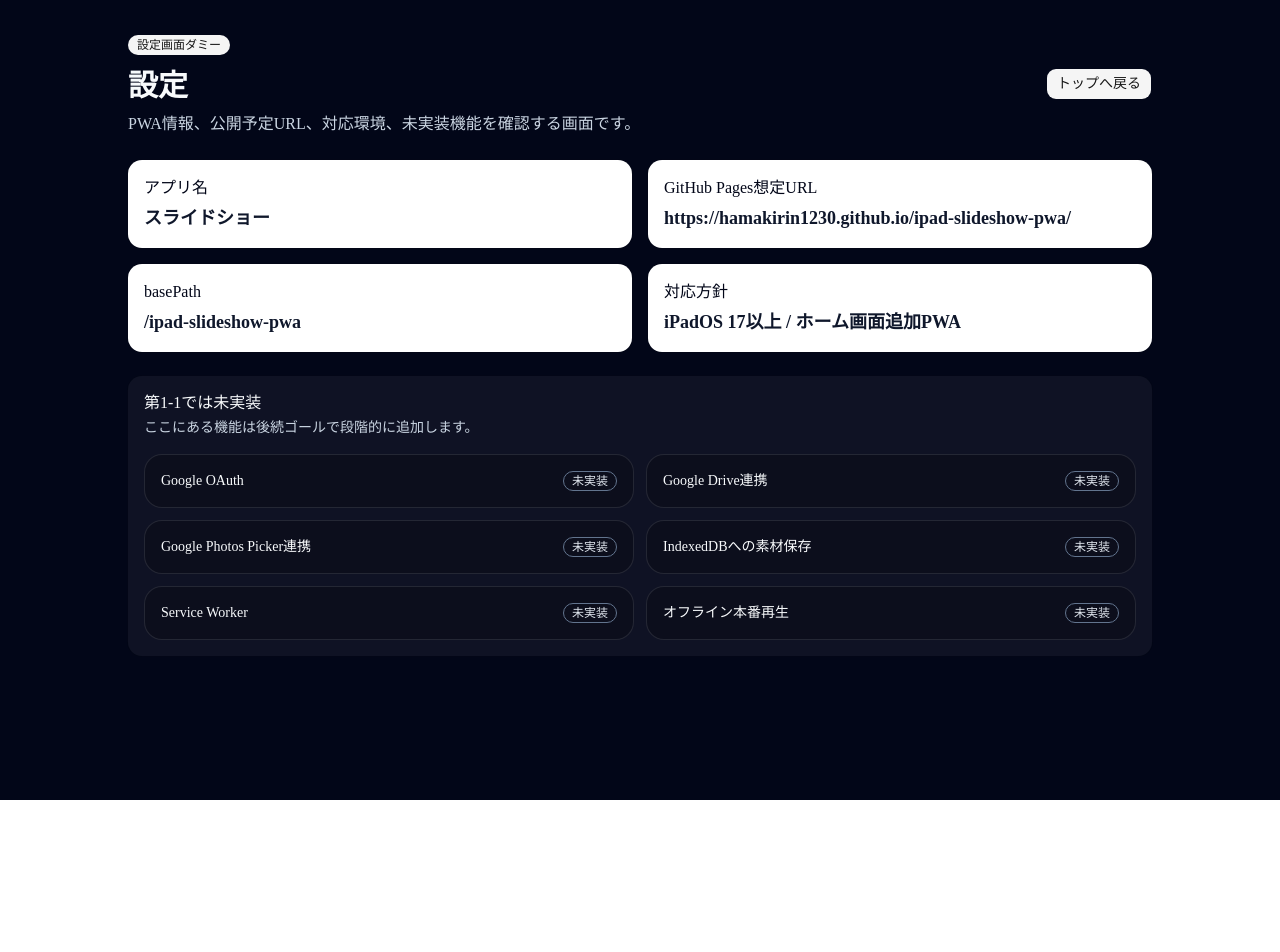
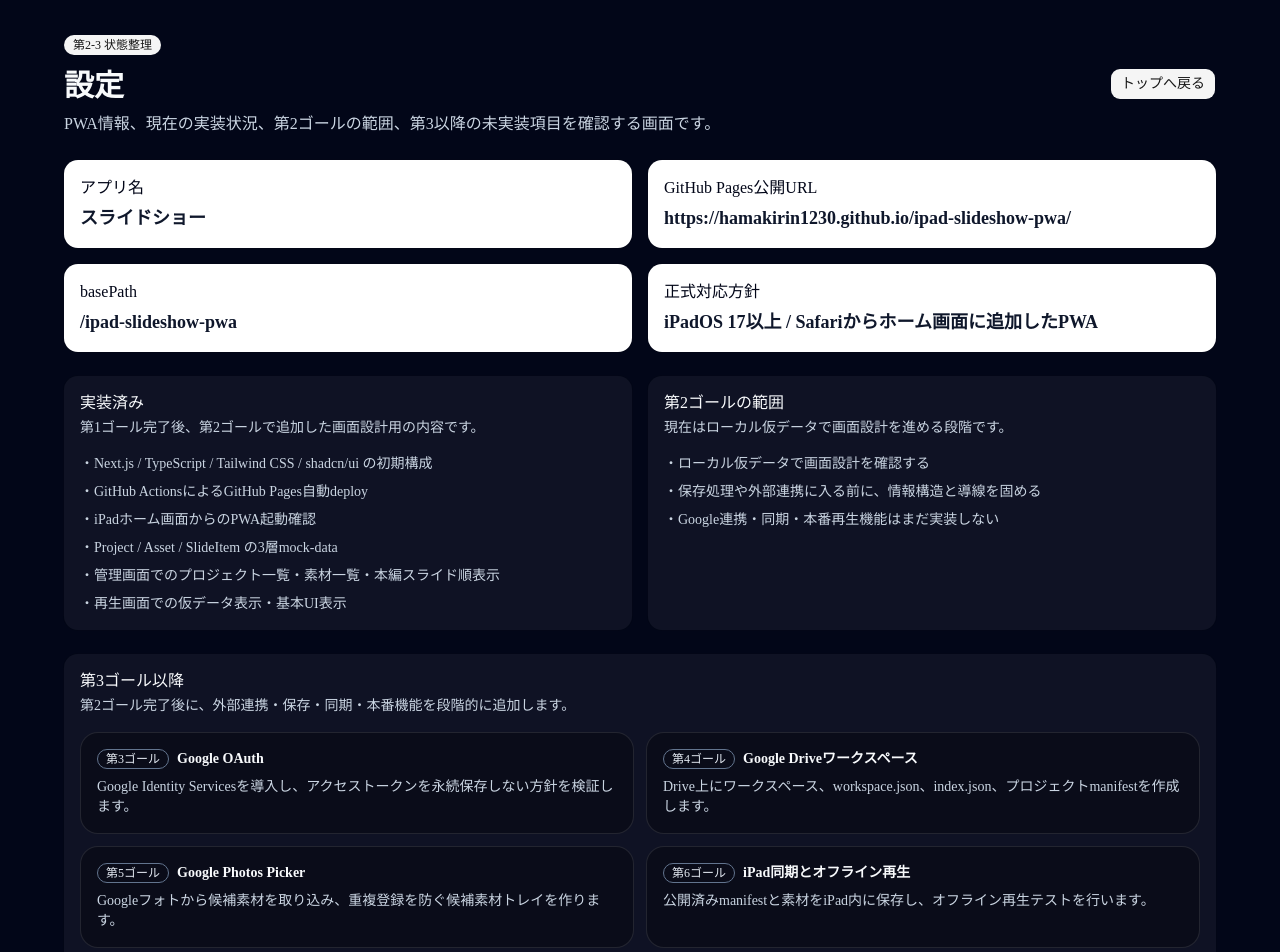
Before and after one commit to hamakirin1230/ipad-slideshow-pwa, a Next.js app: page /ipad-slideshow-pwa/settings in a window 1280 px wide. Shown: the top 952 px of the page. Before the commit the page ends 800 px from the top, so only its background shows below. Built offline with nearby package versions, Linux system fonts and the light colour scheme.

Commit message:
Update home and settings status views

```diff
--- a/src/app/page.tsx
+++ b/src/app/page.tsx
@@ -13,31 +13,54 @@ const navigationItems = [
   {
     href: "/admin",
     title: "管理画面",
-    description: "ワークスペース、プロジェクト、素材、公開状態を管理します。",
-    badge: "PC向け",
+    description:
+      "仮データでプロジェクト一覧、素材一覧、本編スライド順を確認します。",
+    badge: "第2-1対応済み",
   },
   {
     href: "/player",
     title: "再生画面",
-    description: "iPadで同期済みスライドショーを検証・再生します。",
-    badge: "iPad向け",
+    description:
+      "仮データで再生プレビュー、再生前チェック、スライド順リストを確認します。",
+    badge: "第2-2対応済み",
   },
   {
     href: "/settings",
     title: "設定",
-    description: "PWA情報、対応環境、公開URL、未実装機能を確認します。",
-    badge: "確認用",
+    description:
+      "現在の実装状況、公開URL、未実装範囲、後続ゴールを確認します。",
+    badge: "第2-3で更新",
   },
+];
+
+const completedItems = [
+  "GitHub PagesでPWAを公開済み",
+  "iPadのホーム画面からPWAとして起動確認済み",
+  "Project / Asset / SlideItem の3層mock-dataを追加済み",
+  "管理画面で仮データを表示済み",
+  "再生画面で仮データによる基本UIを表示済み",
+];
+
+const deferredItems = [
+  "Google OAuth",
+  "Google Driveワークスペース",
+  "Google Photos Picker",
+  "IndexedDB保存",
+  "iPad同期",
+  "オフライン再生",
+  "動画再生",
+  "テロップ編集",
+  "本番モード",
 ];
 
 export default function Home() {
   return (
     <main className="min-h-screen bg-slate-950 px-6 py-8 text-slate-50">
-      <div className="mx-auto flex w-full max-w-5xl flex-col gap-8">
+      <div className="mx-auto flex w-full max-w-6xl flex-col gap-8">
         <section className="rounded-3xl border border-white/10 bg-white/5 p-6 shadow-2xl">
           <div className="flex flex-col gap-4">
             <Badge className="w-fit" variant="secondary">
-              第1-1 ダミーUI
+              第2ゴール進行中
             </Badge>
             <div className="space-y-3">
               <h1 className="text-3xl font-bold tracking-tight sm:text-5xl">
@@ -45,7 +68,8 @@ export default function Home() {
               </h1>
               <p className="max-w-3xl text-base leading-7 text-slate-300">
                 iPadで安定して再生するためのスライドショーPWAです。
-                現在は第1-1として、Windows上で起動する土台と画面入口を作っています。
+                第2ゴールでは、Google連携や保存処理に入る前に、
+                ローカル仮データで管理画面と再生画面の情報設計を確認しています。
               </p>
             </div>
           </div>
@@ -53,7 +77,10 @@ export default function Home() {
 
         <section className="grid gap-4 md:grid-cols-3">
           {navigationItems.map((item) => (
-            <Card key={item.href} className="border-white/10 bg-white text-slate-950">
+            <Card
+              key={item.href}
+              className="border-white/10 bg-white text-slate-950"
+            >
               <CardHeader>
                 <div className="flex items-center justify-between gap-3">
                   <CardTitle>{item.title}</CardTitle>
@@ -70,18 +97,18 @@ export default function Home() {
           ))}
         </section>
 
-        <section className="grid gap-4 md:grid-cols-2">
+        <section className="grid gap-4 lg:grid-cols-[1fr_1fr]">
           <Card className="border-white/10 bg-white/5 text-slate-50">
             <CardHeader>
               <CardTitle>現在の到達点</CardTitle>
               <CardDescription className="text-slate-300">
-                GitHub Pages公開前のローカル開発段階です。
+                第1ゴール完了後、第2ゴールの画面設計を進めています。
               </CardDescription>
             </CardHeader>
             <CardContent className="space-y-2 text-sm text-slate-300">
-              <p>・Next.js / TypeScript / Tailwind CSS の雛形作成</p>
-              <p>・shadcn/ui の最小導入</p>
-              <p>・管理、再生、設定画面の入口作成</p>
+              {completedItems.map((item) => (
+                <p key={item}>・{item}</p>
+              ))}
             </CardContent>
           </Card>
 
@@ -89,13 +116,44 @@ export default function Home() {
             <CardHeader>
               <CardTitle>まだ実装しないこと</CardTitle>
               <CardDescription className="text-slate-300">
-                第1-1では外部連携や本番再生機能は扱いません。
+                第2ゴールでは、外部連携・保存・同期・本番再生機能は扱いません。
               </CardDescription>
             </CardHeader>
-            <CardContent className="space-y-2 text-sm text-slate-300">
-              <p>・Google OAuth / Drive / Photos 連携</p>
-              <p>・iPadへの同期、IndexedDB保存、オフライン再生</p>
-              <p>・動画再生、テロップ編集、公開履歴</p>
+            <CardContent className="flex flex-wrap gap-2">
+              {deferredItems.map((item) => (
+                <Badge
+                  key={item}
+                  variant="outline"
+                  className="border-slate-500 text-slate-200"
+                >
+                  {item}
+                </Badge>
+              ))}
+            </CardContent>
+          </Card>
+        </section>
+
+        <section>
+          <Card className="border-white/10 bg-white/5 text-slate-50">
+            <CardHeader>
+              <CardTitle>次の開発段階</CardTitle>
+              <CardDescription className="text-slate-300">
+                第2ゴール完了後は、第3ゴールとしてGoogle OAuthの検証に進みます。
+              </CardDescription>
+            </CardHeader>
+            <CardContent className="grid gap-3 text-sm text-slate-300 md:grid-cols-3">
+              <div className="rounded-2xl border border-white/10 bg-black/30 p-4">
+                <p className="font-semibold text-slate-50">第3ゴール</p>
+                <p className="mt-2">Google OAuthを導入し、アクセストークンを永続保存しない方針を検証します。</p>
+              </div>
+              <div className="rounded-2xl border border-white/10 bg-black/30 p-4">
+                <p className="font-semibold text-slate-50">第4ゴール</p>
+                <p className="mt-2">Google Drive上にワークスペース、プロジェクト、manifestを作ります。</p>
+              </div>
+              <div className="rounded-2xl border border-white/10 bg-black/30 p-4">
+                <p className="font-semibold text-slate-50">第5ゴール以降</p>
+                <p className="mt-2">Googleフォト取り込み、iPad同期、オフライン再生、本番向け機能を順番に追加します。</p>
+              </div>
             </CardContent>
           </Card>
         </section>
--- a/src/app/settings/page.tsx
+++ b/src/app/settings/page.tsx
@@ -9,13 +9,13 @@ import {
   CardTitle,
 } from "@/components/ui/card";
 
-const settings = [
+const appSettings = [
   {
     label: "アプリ名",
     value: "スライドショー",
   },
   {
-    label: "GitHub Pages想定URL",
+    label: "GitHub Pages公開URL",
     value: "https://hamakirin1230.github.io/ipad-slideshow-pwa/",
   },
   {
@@ -23,30 +23,84 @@ const settings = [
     value: "/ipad-slideshow-pwa",
   },
   {
-    label: "対応方針",
-    value: "iPadOS 17以上 / ホーム画面追加PWA",
+    label: "正式対応方針",
+    value: "iPadOS 17以上 / Safariからホーム画面に追加したPWA",
   },
 ];
 
-const notImplemented = [
+const implementedItems = [
+  "Next.js / TypeScript / Tailwind CSS / shadcn/ui の初期構成",
+  "GitHub ActionsによるGitHub Pages自動deploy",
+  "iPadホーム画面からのPWA起動確認",
+  "Project / Asset / SlideItem の3層mock-data",
+  "管理画面でのプロジェクト一覧・素材一覧・本編スライド順表示",
+  "再生画面での仮データ表示・基本UI表示",
+];
+
+const currentScopeItems = [
+  "ローカル仮データで画面設計を確認する",
+  "保存処理や外部連携に入る前に、情報構造と導線を固める",
+  "Google連携・同期・本番再生機能はまだ実装しない",
+];
+
+const futureItems = [
+  {
+    goal: "第3ゴール",
+    title: "Google OAuth",
+    description:
+      "Google Identity Servicesを導入し、アクセストークンを永続保存しない方針を検証します。",
+  },
+  {
+    goal: "第4ゴール",
+    title: "Google Driveワークスペース",
+    description:
+      "Drive上にワークスペース、workspace.json、index.json、プロジェクトmanifestを作成します。",
+  },
+  {
+    goal: "第5ゴール",
+    title: "Google Photos Picker",
+    description:
+      "Googleフォトから候補素材を取り込み、重複登録を防ぐ候補素材トレイを作ります。",
+  },
+  {
+    goal: "第6ゴール",
+    title: "iPad同期とオフライン再生",
+    description:
+      "公開済みmanifestと素材をiPad内に保存し、オフライン再生テストを行います。",
+  },
+  {
+    goal: "第7ゴール",
+    title: "本番向け機能",
+    description:
+      "テロップ、動画、ピンチズーム、ランダム再生、公開履歴、本番モードを順番に追加します。",
+  },
+];
+
+const notImplementedItems = [
   "Google OAuth",
   "Google Drive連携",
   "Google Photos Picker連携",
   "IndexedDBへの素材保存",
   "Service Worker",
+  "iPad同期",
   "オフライン本番再生",
+  "動画再生",
+  "テロップ編集",
+  "公開履歴・ロールバック",
+  "本番モード",
+  "操作ロック",
 ];
 
 export default function SettingsPage() {
   return (
     <main className="min-h-screen bg-slate-950 px-6 py-8 text-slate-50">
-      <div className="mx-auto flex w-full max-w-5xl flex-col gap-6">
+      <div className="mx-auto flex w-full max-w-6xl flex-col gap-6">
         <div className="flex flex-col gap-3 sm:flex-row sm:items-center sm:justify-between">
           <div>
-            <Badge variant="secondary">設定画面ダミー</Badge>
+            <Badge variant="secondary">第2-3 状態整理</Badge>
             <h1 className="mt-3 text-3xl font-bold">設定</h1>
             <p className="mt-2 max-w-2xl text-slate-300">
-              PWA情報、公開予定URL、対応環境、未実装機能を確認する画面です。
+              PWA情報、現在の実装状況、第2ゴールの範囲、第3以降の未実装項目を確認する画面です。
             </p>
           </div>
           <Button asChild variant="secondary">
@@ -55,7 +109,7 @@ export default function SettingsPage() {
         </div>
 
         <section className="grid gap-4 md:grid-cols-2">
-          {settings.map((item) => (
+          {appSettings.map((item) => (
             <Card key={item.label} className="bg-white text-slate-950">
               <CardHeader>
                 <CardTitle className="text-base">{item.label}</CardTitle>
@@ -67,24 +121,79 @@ export default function SettingsPage() {
           ))}
         </section>
 
+        <section className="grid gap-4 lg:grid-cols-2">
+          <Card className="border-white/10 bg-white/5 text-slate-50">
+            <CardHeader>
+              <CardTitle>実装済み</CardTitle>
+              <CardDescription className="text-slate-300">
+                第1ゴール完了後、第2ゴールで追加した画面設計用の内容です。
+              </CardDescription>
+            </CardHeader>
+            <CardContent className="space-y-2 text-sm text-slate-300">
+              {implementedItems.map((item) => (
+                <p key={item}>・{item}</p>
+              ))}
+            </CardContent>
+          </Card>
+
+          <Card className="border-white/10 bg-white/5 text-slate-50">
+            <CardHeader>
+              <CardTitle>第2ゴールの範囲</CardTitle>
+              <CardDescription className="text-slate-300">
+                現在はローカル仮データで画面設計を進める段階です。
+              </CardDescription>
+            </CardHeader>
+            <CardContent className="space-y-2 text-sm text-slate-300">
+              {currentScopeItems.map((item) => (
+                <p key={item}>・{item}</p>
+              ))}
+            </CardContent>
+          </Card>
+        </section>
+
         <Card className="border-white/10 bg-white/5 text-slate-50">
           <CardHeader>
-            <CardTitle>第1-1では未実装</CardTitle>
+            <CardTitle>第3ゴール以降</CardTitle>
             <CardDescription className="text-slate-300">
-              ここにある機能は後続ゴールで段階的に追加します。
+              第2ゴール完了後に、外部連携・保存・同期・本番機能を段階的に追加します。
             </CardDescription>
           </CardHeader>
           <CardContent className="grid gap-3 md:grid-cols-2">
-            {notImplemented.map((item) => (
+            {futureItems.map((item) => (
               <div
+                key={item.goal}
+                className="rounded-2xl border border-white/10 bg-black/30 p-4"
+              >
+                <div className="flex flex-wrap items-center gap-2">
+                  <Badge variant="outline" className="border-slate-500 text-slate-200">
+                    {item.goal}
+                  </Badge>
+                  <p className="font-semibold text-slate-50">{item.title}</p>
+                </div>
+                <p className="mt-2 text-sm text-slate-300">
+                  {item.description}
+                </p>
+              </div>
+            ))}
+          </CardContent>
+        </Card>
+
+        <Card className="border-white/10 bg-white/5 text-slate-50">
+          <CardHeader>
+            <CardTitle>まだ未実装</CardTitle>
+            <CardDescription className="text-slate-300">
+              ここにある機能は、第2ゴールでは実装対象外です。
+            </CardDescription>
+          </CardHeader>
+          <CardContent className="flex flex-wrap gap-2">
+            {notImplementedItems.map((item) => (
+              <Badge
                 key={item}
-                className="flex items-center justify-between rounded-2xl border border-white/10 bg-black/20 p-4"
+                variant="outline"
+                className="border-slate-500 text-slate-200"
               >
-                <span>{item}</span>
-                <Badge variant="outline" className="border-slate-500 text-slate-200">
-                  未実装
-                </Badge>
-              </div>
+                {item}
+              </Badge>
             ))}
           </CardContent>
         </Card>
```
